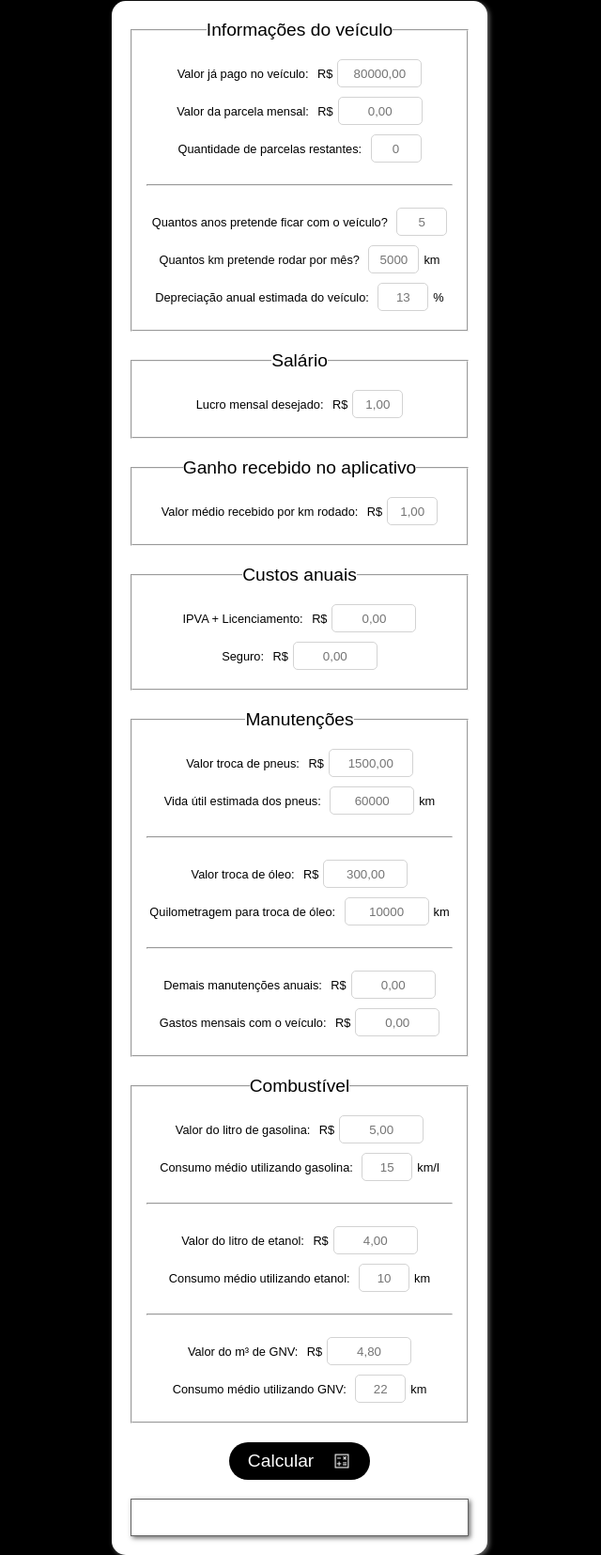
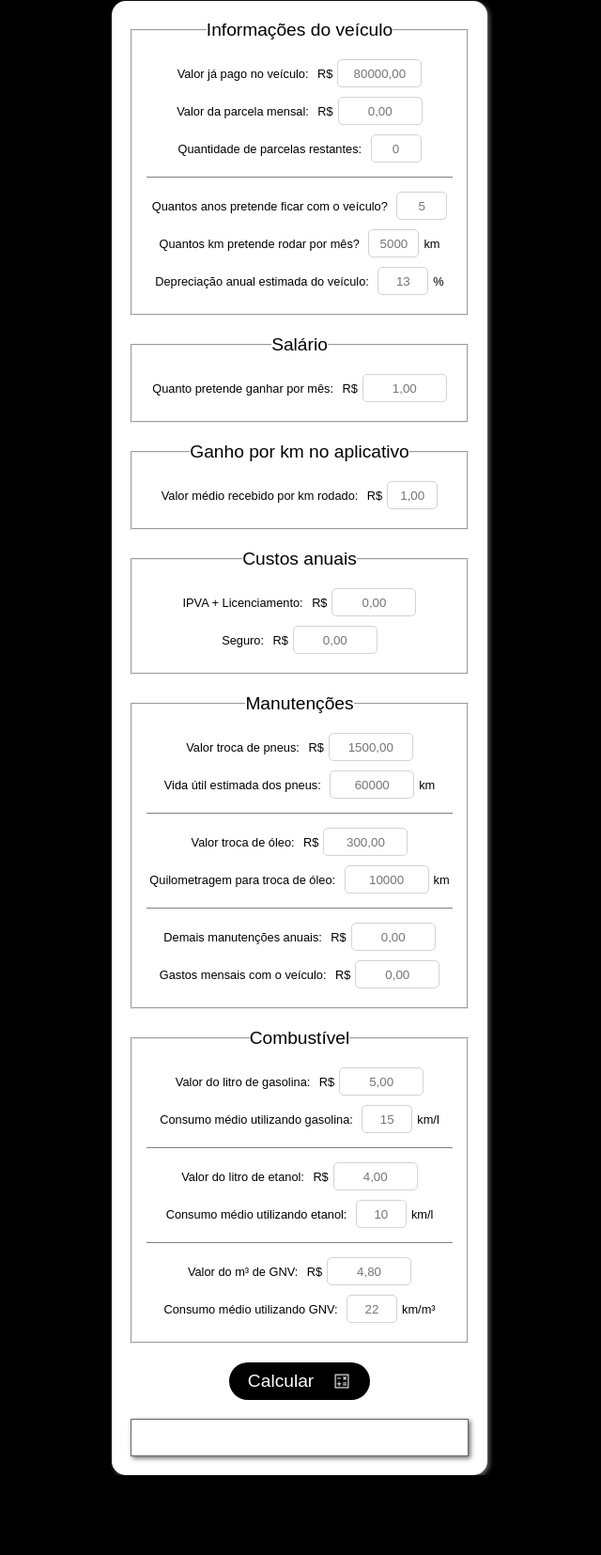
Before and after one commit to reginaldogalli/calculadora-uber, a plain HTML site: page index.html in a window 1280 px wide. Shown: the part 209-1864 px from the top of the page at 94% size, without its empty margins (321-961 px from the left). After the commit the page ends 1779 px from the top, so only its background shows below. Drawn offline with Linux system fonts and the light colour scheme.

Commit message:
diversos

```diff
--- a/index.html
+++ b/index.html
@@ -22,65 +22,75 @@
 			<form class="container" id="box">
 				<fieldset>
 					<legend>Informações do veículo</legend>
-					<label for="valor" class="texto">Valor já pago no veículo:</label>
-					<span>R$</span><input type="text" class="inputNormal" id="valor" placeholder="80000,00"><br>
-					<label for="valor" class="texto">Valor da parcela mensal:</label>
-					<span>R$</span><input type="text" class="inputNormal" id="valor" placeholder="0,00"><br>
-					<label for="valor" class="texto">Quantidade de parcelas restantes:</label>
-					<input type="text" class="inputPequeno" id="valor" placeholder="0"><br><br><hr><br>
-					<label for="valor" class="texto">Quantos anos pretende ficar com o veículo?</label>
-					<input type="text" class="inputPequeno" id="valor" placeholder="5"><br>
-					<label for="valor" class="texto">Quantos km pretende rodar por mês?</label>
-					<input type="text" class="inputPequeno" id="valor" placeholder="5000"><span>km</span><br>
-					<label for="valor" class="texto">Depreciação anual estimada do veículo:</label>
-					<input type="text" class="inputPequeno" id="valor" placeholder="13"><span>%</span><br>
+					<section class="secaoInterna">
+						<label for="valorPago" class="texto">Valor já pago no veículo:</label>
+						<span>R$</span><input type="text" class="inputNormal" id="valorPago" placeholder="80000,00"><br>
+						<label for="valorParcela" class="texto">Valor da parcela mensal:</label>
+						<span>R$</span><input type="text" class="inputNormal" id="valorParcela" placeholder="0,00"><br>
+						<label for="qntParcelas" class="texto">Quantidade de parcelas restantes:</label>
+						<input type="text" class="inputPequeno" id="qntParcelas" placeholder="0">
+					</section>
+					<label for="anos" class="texto">Quantos anos pretende ficar com o veículo?</label>
+					<input type="text" class="inputPequeno" id="anos" placeholder="5"><br>
+					<label for="kmMes" class="texto">Quantos km pretende rodar por mês?</label>
+					<input type="text" class="inputPequeno" id="kmMes" placeholder="5000"><span>km</span><br>
+					<label for="depreciacao" class="texto">Depreciação anual estimada do veículo:</label>
+					<input type="text" class="inputPequeno" id="depreciacao" placeholder="13"><span>%</span>
 				</fieldset>
 				<fieldset>
 					<legend>Salário</legend>
-					<label for="valor" class="texto">Lucro mensal desejado:</label>
-					<span>R$</span><input type="text" class="inputPequeno" id="valor" placeholder="1,00"><br>
+					<label for="salario" class="texto">Quanto pretende ganhar por mês:</label>
+					<span>R$</span><input type="text" class="inputNormal" id="salario" placeholder="1,00">
 				</fieldset>
 				<fieldset>
-					<legend>Ganho recebido no aplicativo</legend>
-					<label for="valor" class="texto">Valor médio recebido por km rodado:</label>
-					<span>R$</span><input type="text" class="inputPequeno" id="valor" placeholder="1,00"><br>
+					<legend>Ganho por km no aplicativo</legend>
+					<label for="ganhoKm" class="texto">Valor médio recebido por km rodado:</label>
+					<span>R$</span><input type="text" class="inputPequeno" id="ganhoKm" placeholder="1,00">
 				</fieldset>
 				<fieldset>
 					<legend>Custos anuais</legend>
-					<label for="valor" class="texto">IPVA + Licenciamento:</label>
-					<span>R$</span><input type="text" class="inputNormal" id="valor" placeholder="0,00"><br>
-					<label for="valor" class="texto">Seguro:</label>
-					<span>R$</span><input type="text" class="inputNormal" id="valor" placeholder="0,00"><br>
+					<label for="ipva" class="texto">IPVA + Licenciamento:</label>
+					<span>R$</span><input type="text" class="inputNormal" id="ipva" placeholder="0,00"><br>
+					<label for="seguro" class="texto">Seguro:</label>
+					<span>R$</span><input type="text" class="inputNormal" id="seguro" placeholder="0,00">
 				</fieldset>
 				<fieldset>
 					<legend>Manutenções</legend>
-					<label for="valor" class="texto">Valor troca de pneus:</label>
-					<span>R$</span><input type="text" class="inputNormal" id="valor" placeholder="1500,00"><br>
-					<label for="valor" class="texto">Vida útil estimada dos pneus:</label>
-					<input type="text" class="inputNormal" id="valor" placeholder="60000"><span>km</span><br><br><hr><br>
-					<label for="valor" class="texto">Valor troca de óleo:</label>
-					<span>R$</span><input type="text" class="inputNormal" id="valor" placeholder="300,00"><br>
-					<label for="valor" class="texto">Quilometragem para troca de óleo:</label>
-					<input type="text" class="inputNormal" id="valor" placeholder="10000"><span>km</span><br><br><hr><br>
-					<label for="valor" class="texto">Demais manutenções anuais:</label>
-					<span>R$</span><input type="text" class="inputNormal" id="valor" placeholder="0,00"><br>
-					<label for="valor" class="texto">Gastos mensais com o veículo:</label>
-					<span>R$</span><input type="text" class="inputNormal" id="valor" placeholder="0,00"><br>
+					<section class="secaoInterna">
+						<label for="valorPneu" class="texto">Valor troca de pneus:</label>
+						<span>R$</span><input type="text" class="inputNormal" id="valorPneu" placeholder="1500,00"><br>
+						<label for="kmPneu" class="texto">Vida útil estimada dos pneus:</label>
+						<input type="text" class="inputNormal" id="kmPneu" placeholder="60000"><span>km</span>
+					</section>
+					<section class="secaoInterna">
+						<label for="valorOleo" class="texto">Valor troca de óleo:</label>
+						<span>R$</span><input type="text" class="inputNormal" id="valorOleo" placeholder="300,00"><br>
+						<label for="kmOleo" class="texto">Quilometragem para troca de óleo:</label>
+						<input type="text" class="inputNormal" id="kmOleo" placeholder="10000"><span>km</span>
+					</section>
+					<label for="valorManut" class="texto">Demais manutenções anuais:</label>
+					<span>R$</span><input type="text" class="inputNormal" id="valorManut" placeholder="0,00"><br>
+					<label for="gastosMensais" class="texto">Gastos mensais com o veículo:</label>
+					<span>R$</span><input type="text" class="inputNormal" id="gastosMensais" placeholder="0,00">
 				</fieldset>
 				<fieldset>
 					<legend>Combustível</legend>
-					<label for="valor" class="texto">Valor do litro de gasolina:</label>
-					<span>R$</span><input type="text" class="inputNormal" id="valor" placeholder="5,00"><br>
-					<label for="valor" class="texto">Consumo médio utilizando gasolina:</label>
-					<input type="text" class="inputPequeno" id="valor" placeholder="15"><span>km/l</span><br><br><hr><br>
-					<label for="valor" class="texto">Valor do litro de etanol:</label>
-					<span>R$</span><input type="text" class="inputNormal" id="valor" placeholder="4,00"><br>
-					<label for="valor" class="texto">Consumo médio utilizando etanol:</label>
-					<input type="text" class="inputPequeno" id="valor" placeholder="10"><span>km</span><br><br><hr><br>
-					<label for="valor" class="texto">Valor do m³ de GNV:</label>
-					<span>R$</span><input type="text" class="inputNormal" id="valor" placeholder="4,80"><br>
-					<label for="valor" class="texto">Consumo médio utilizando GNV:</label>
-					<input type="text" class="inputPequeno" id="valor" placeholder="22"><span>km</span>
+					<section class="secaoInterna">
+						<label for="valorGasolina" class="texto">Valor do litro de gasolina:</label>
+						<span>R$</span><input type="text" class="inputNormal" id="valorGasolina" placeholder="5,00"><br>
+						<label for="consumoGasolina" class="texto">Consumo médio utilizando gasolina:</label>
+						<input type="text" class="inputPequeno" id="consumoGasolina" placeholder="15"><span>km/l</span>
+					</section>
+					<section class="secaoInterna">
+						<label for="valorEtanol" class="texto">Valor do litro de etanol:</label>
+						<span>R$</span><input type="text" class="inputNormal" id="valorEtanol" placeholder="4,00"><br>
+						<label for="consumoEtanol" class="texto">Consumo médio utilizando etanol:</label>
+						<input type="text" class="inputPequeno" id="consumoEtanol" placeholder="10"><span>km/l</span>
+					</section>
+					<label for="valorGnv" class="texto">Valor do m³ de GNV:</label>
+					<span>R$</span><input type="text" class="inputNormal" id="valorGnv" placeholder="4,80"><br>
+					<label for="consumoGnv" class="texto">Consumo médio utilizando GNV:</label>
+					<input type="text" class="inputPequeno" id="consumoGnv" placeholder="22"><span>km/m³</span>
 				</fieldset>
 				<button class="container" id="calcular">Calcular<img src="./img/calc.png"></button>
 				<section id="resultado"></section>
--- a/style.css
+++ b/style.css
@@ -29,6 +29,7 @@
 #logo {
 	width: 50px;
 	height: 50px;
+	margin-left: 20px;
 }
 
 h1 {
@@ -85,6 +86,12 @@
 	height: auto;
 	padding: 0 20px 20px 20px;
 	box-shadow: 2px 2px 5px #6a6a6a;
+}
+
+.secaoInterna {
+	padding-bottom: 10px;
+	margin-bottom: 10px;
+	border-bottom: 1px solid gray;
 }
 
 input {
```
Also changed, not shown: script.js (+23 -0 lines).
